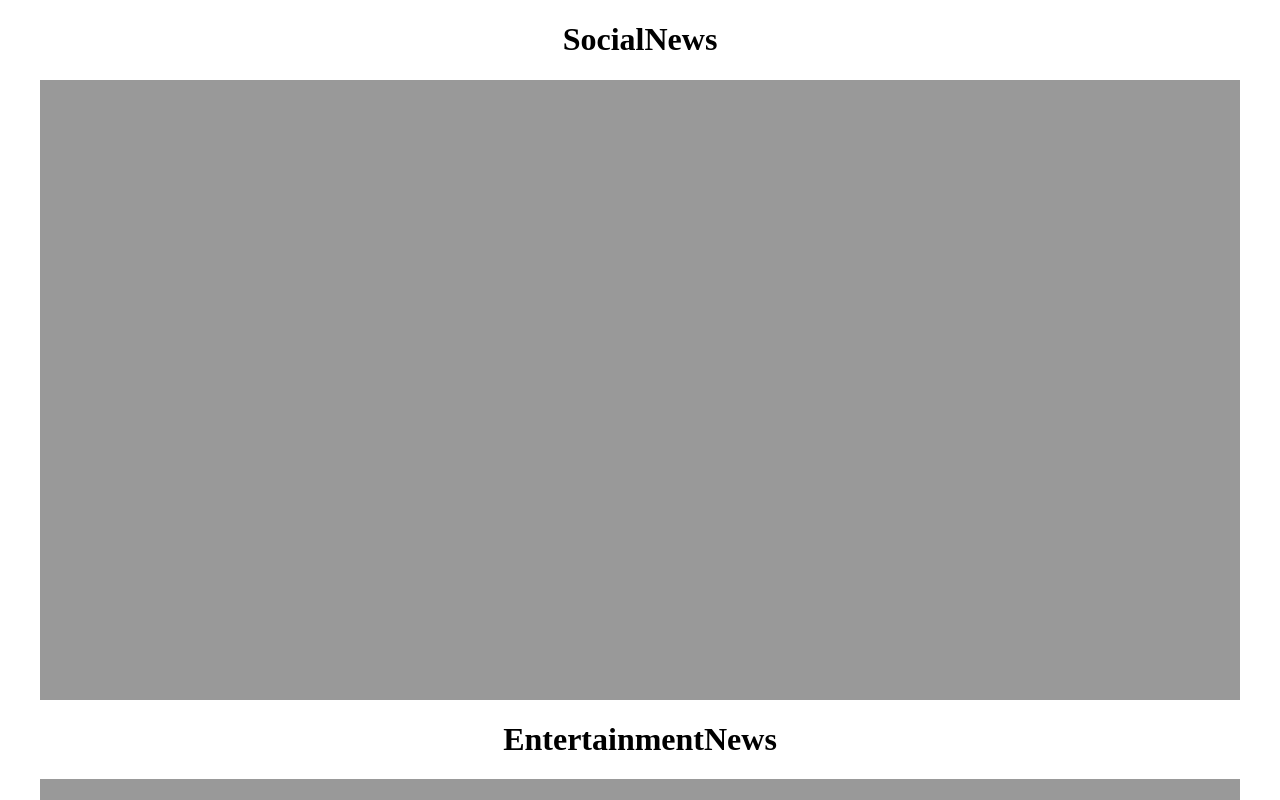
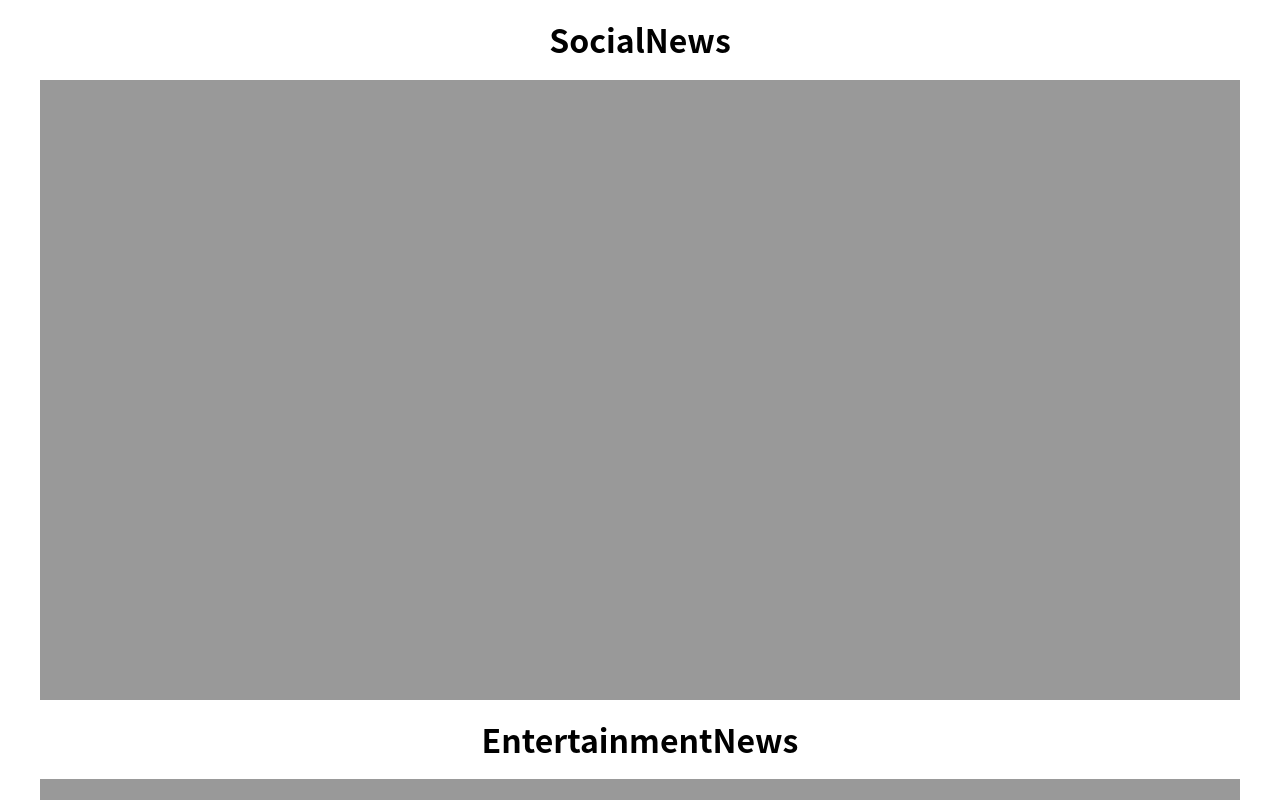
Before and after one commit to kjhhg/wk9_hw, a website built with webpack: page assets/index.html in a window 1280 px wide. Shown: the top 800 px of the page. Built offline with nearby package versions, Linux system fonts and the light colour scheme; no server answers.

Commit message:
font-family

```diff
--- a/assets/css/style.css
+++ b/assets/css/style.css
@@ -5,6 +5,7 @@
     margin: auto;
     align-items: center;
     justify-items: center;
+    font-family: 'Noto Sans CJK TC','arial';
 }
 
 .item{
```
Also changed, not shown: assets/js/script.js (+4 -4 lines).
